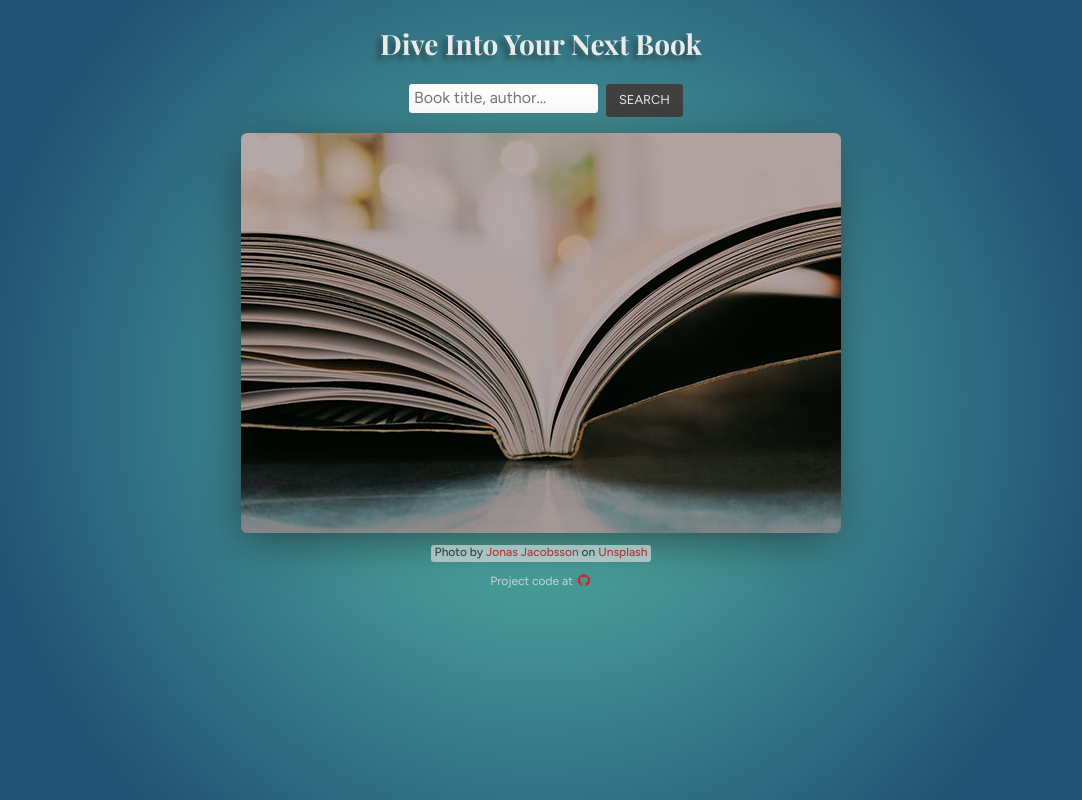
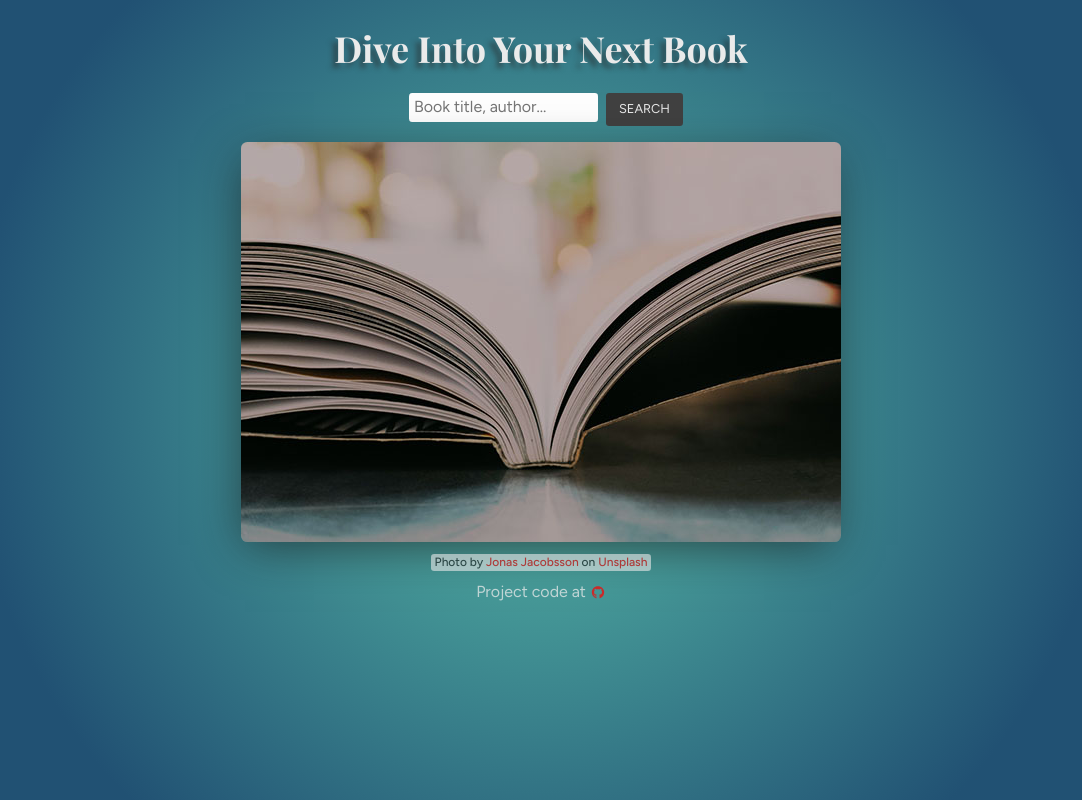
Before and after one commit to LJ-Fryer/book-search, a React (Vite) app: page / in a window 1280 px wide. Shown: the whole page, without its empty margins (99-1181 px from the left). Built offline with nearby package versions, Linux system fonts and the light colour scheme; the HTML template or start-up script is replaced by a standard one; a web font is replaced by a local one.

Commit message:
Adjust font sizes

```diff
--- a/src/components/BookCard/BookCard.module.scss
+++ b/src/components/BookCard/BookCard.module.scss
@@ -2,11 +2,11 @@
 @import "../../sass/mixins";
 
 .card {
-  padding: 0.5rem;
+  padding: 1rem;
   height: auto;
   background-color: rgba(36, 36, 36, 0.5);
   box-shadow: -3px 10px 45px -7px rgba(24, 24, 24, 0.68);
-  border-radius: 0.2em;
+  border-radius: 0.5em;
   font-size: 0.6em;
 
   .bookcard {
@@ -43,3 +43,8 @@
     text-shadow: -5px 5px 5px rgba(40, 40, 40, 0.5);
   }
 }
+.card:hover {
+  top: 0;
+  transform: scale(1.2);
+  background-color: rgba(36, 36, 36, 0.75);
+}
--- a/src/components/Headings/headings.module.scss
+++ b/src/components/Headings/headings.module.scss
@@ -9,7 +9,7 @@
   color: v.$primary-color;
 }
 .h2 {
-  font-size: 0.65rem;
+  font-size: 0.75rem;
   text-transform: capitalize;
 }
 .para {
@@ -18,20 +18,23 @@
 
 @media (min-width: 577px) {
   .h1 {
-    font-size: 1.75rem;
+    font-size: 2rem;
   }
   .h2 {
-    font-size: 0.75rem;
-  }
-  .para {
-    font-size: 0.65rem;
-  }
-}
-@media (min-width: 769px) {
-  .h2 {
-    font-size: 0.85rem;
+    font-size: 1rem;
   }
   .para {
     font-size: 0.75rem;
   }
 }
+@media (min-width: 769px) {
+  .h1 {
+    font-size: 2.25rem;
+  }
+  .h2 {
+    font-size: 1.25rem;
+  }
+  .para {
+    font-size: 1rem;
+  }
+}
```
